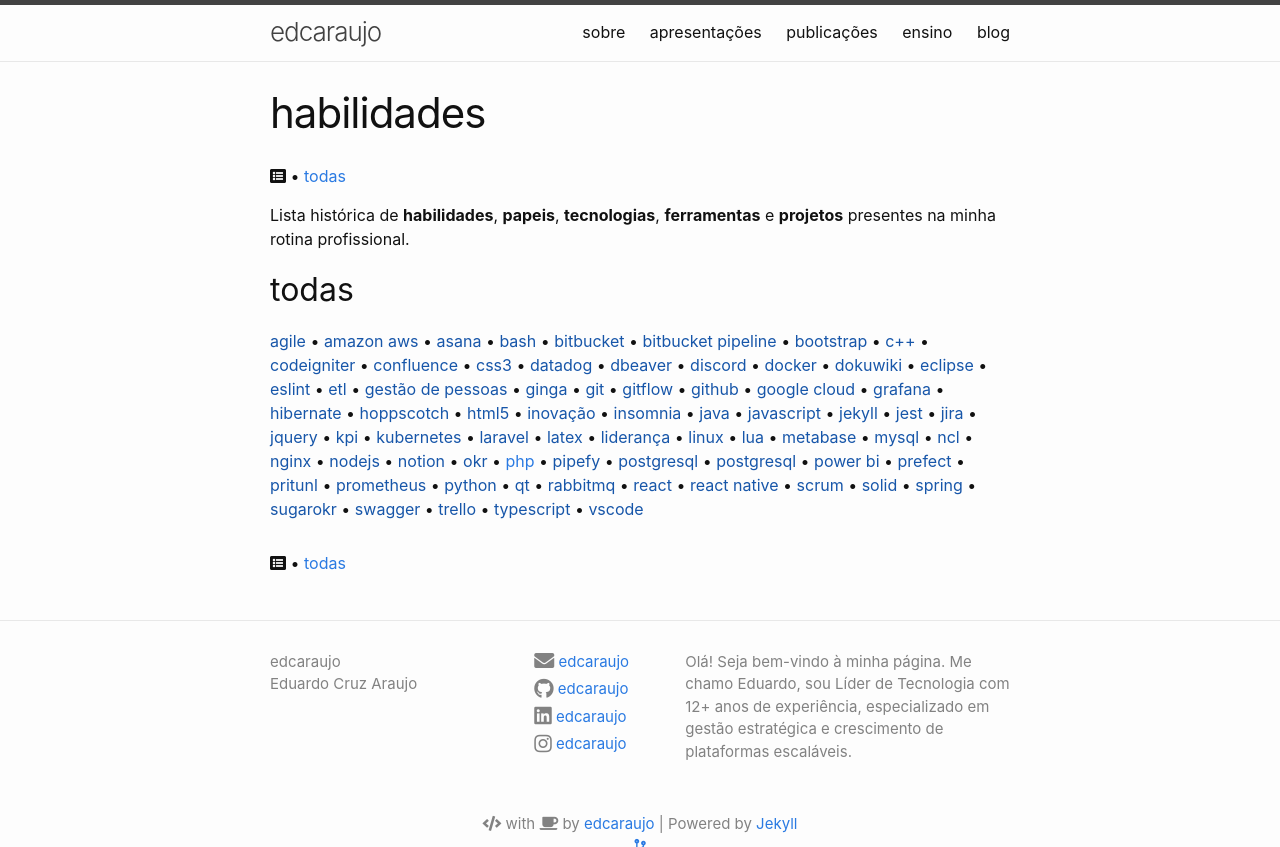
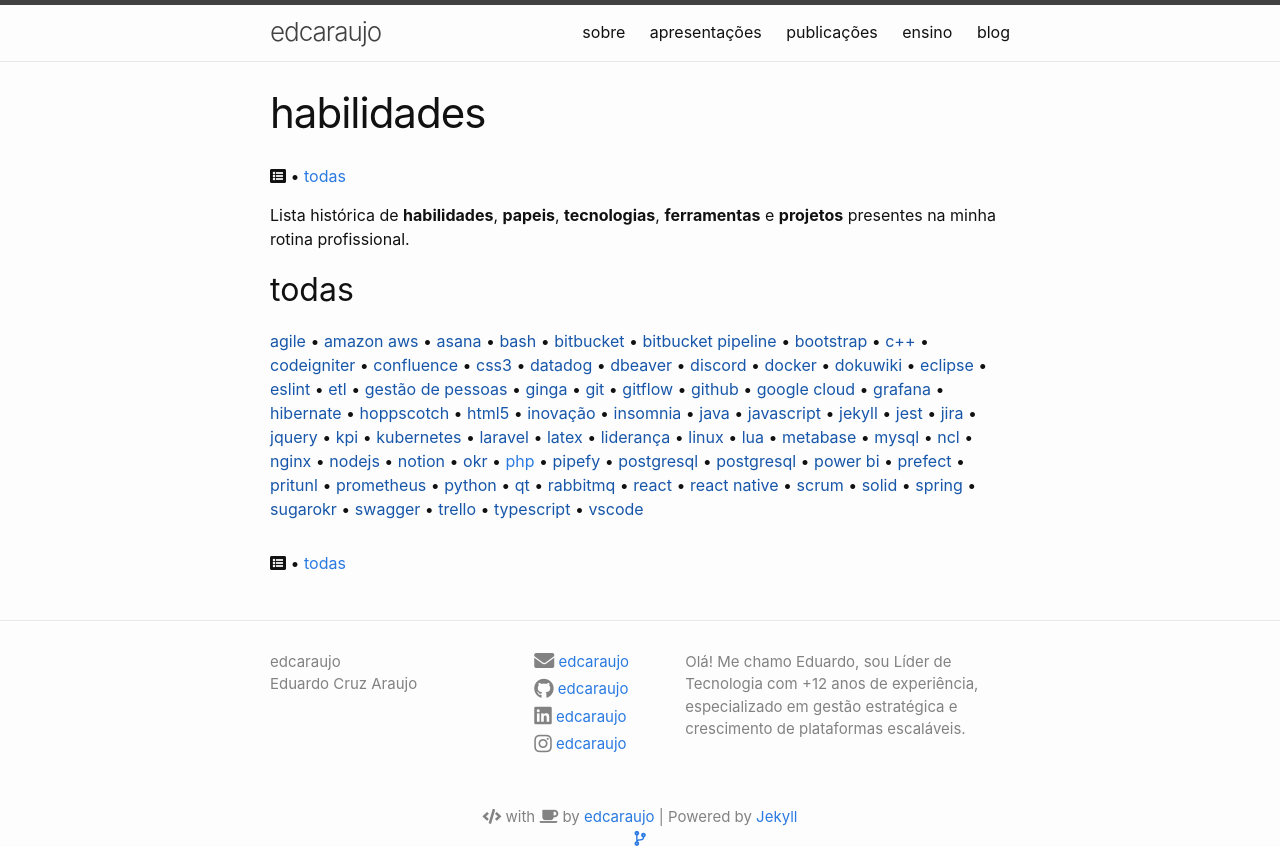
Before and after one commit to edcaraujo/edcaraujo, a Jekyll site: the page built from skills/skills.md, in a window 1280 px wide, cut to the strip 0-847 px from the top of the page. Built offline with Jekyll 4.4.1, drawn with Linux system fonts in a browser that asks for light colours; nearby versions of some CDN libraries.

Commit message:
Update content

```diff
--- a/_config.yml
+++ b/_config.yml
@@ -12,7 +12,7 @@
 title: edcaraujo
 subtitle: Eduardo Cruz Araujo
 epigraphy: The meaning of life is to give life meaning
-description: Olá! Seja bem-vindo à minha página. Me chamo Eduardo, sou Líder de Tecnologia com 12+ anos de experiência, especializado em gestão estratégica e crescimento de plataformas escaláveis.
+description: Olá! Me chamo Eduardo, sou Líder de Tecnologia com +12 anos de experiência, especializado em gestão estratégica e crescimento de plataformas escaláveis.
 
 email: me@edcaraujo.com
 
```
Also changed, not shown: index.md (+3 -3 lines).
